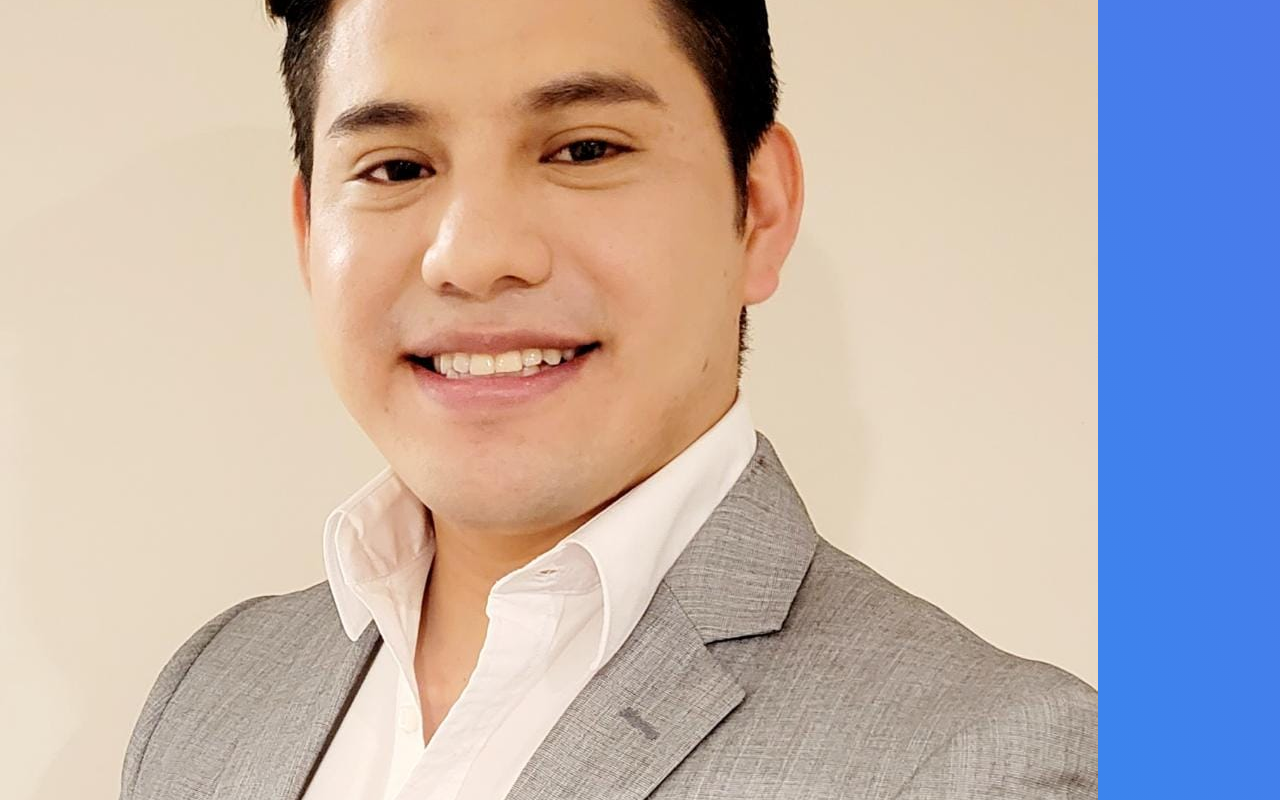
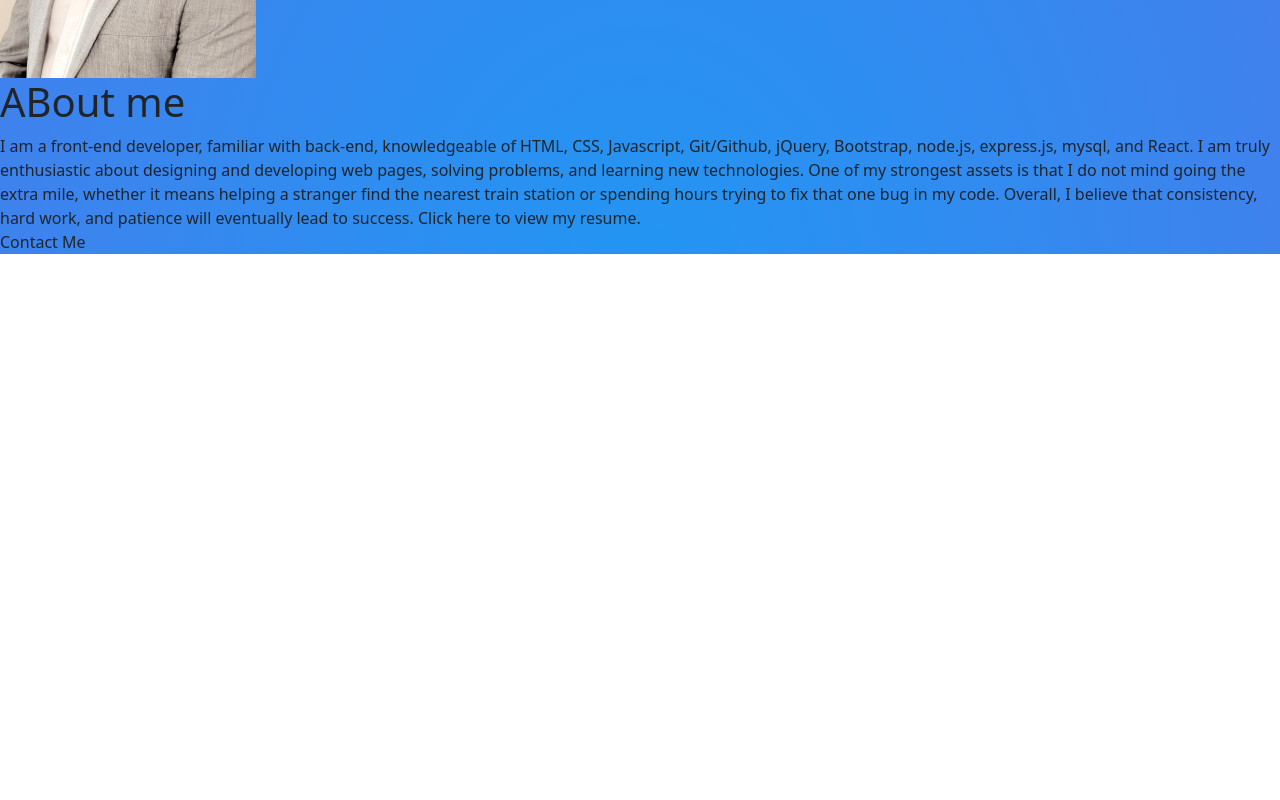
Before and after one commit to Esmendez90/portfolio, a React (Create React App) app in the folder my_portfolio/: page / in a window 1280 px wide. Shown: the part 1380-2180 px from the top of the page. After the commit the page ends 1634 px from the top, so only its background shows below. Built offline with nearby package versions, Linux system fonts and the light colour scheme.

Commit message:
building components

```diff
--- a/my_portfolio/src/components/About/About.js
+++ b/my_portfolio/src/components/About/About.js
@@ -1,5 +1,5 @@
 import React from "react";
-import "./style.css";
+import "../../index.css";
 
 function About() {
   return (
@@ -13,7 +13,17 @@ function About() {
           />
         </div>
         <h1>ABout me</h1>
-        <p>Some deep message that moves employers to hire me.</p>
+        <p>
+          I am a front-end developer, familiar with back-end, knowledgeable of
+          HTML, CSS, Javascript, Git/Github, jQuery, Bootstrap, node.js,
+          express.js, mysql, and React. I am truly enthusiastic about designing
+          and developing web pages, solving problems, and learning new
+          technologies. One of my strongest assets is that I do not mind going
+          the extra mile, whether it means helping a stranger find the nearest
+          train station or spending hours trying to fix that one bug in my code.
+          Overall, I believe that consistency, hard work, and patience will
+          eventually lead to success. Click here to view my resume.
+        </p>
       </div>
     </>
   );
--- a/my_portfolio/src/components/About/style.css
+++ /dev/null
@@ -1,3 +0,0 @@
-.img-container {
-    width: 20%;
-}
--- a/my_portfolio/src/components/Carousel/Carousel.js
+++ b/my_portfolio/src/components/Carousel/Carousel.js
@@ -1,15 +1,16 @@
 import React from "react";
 import "./style.css";
 import { Carousel } from "react-bootstrap";
-
 import slides from "./slides.json";
+import ImageTag from "../ImageTag";
 
 function CarouselComp() {
   return (
     <Carousel>
       {slides.map(({ id, image, alt, caption }) => (
         <Carousel.Item key={id}>
-          <img className="image" src={image} alt={alt} />
+          {/* <img className="slideImage" src={image} alt={alt} /> */}
+          <ImageTag imgClass="slideImage" src={image} alt={alt} />
           <Carousel.Caption>
             <p>{caption}</p>
           </Carousel.Caption>
--- a/my_portfolio/src/components/Carousel/style.css
+++ b/my_portfolio/src/components/Carousel/style.css
@@ -1,4 +1,4 @@
-.image {
+.slideImage {
     display: block;
     margin: 0 auto;
     width: 45%;
--- a/my_portfolio/src/components/Footer/Footer.js
+++ b/my_portfolio/src/components/Footer/Footer.js
@@ -1,4 +1,5 @@
 import React from "react";
+
 
 function Footer() {
   return (
--- /dev/null
+++ b/my_portfolio/src/components/ImageTag.js
@@ -0,0 +1,8 @@
+import React from "react";
+
+function ImageTag(props) {
+    let { imgClass, src, alt } = props;
+    return <img className={imgClass} src={src} alt={alt} />
+}
+
+export default ImageTag;
--- a/my_portfolio/src/index.css
+++ b/my_portfolio/src/index.css
@@ -11,3 +11,9 @@ code {
   font-family: source-code-pro, Menlo, Monaco, Consolas, 'Courier New',
     monospace;
 }
+
+/* About page styling */
+
+.img-esteban {
+  width: 20%;
+}
```
